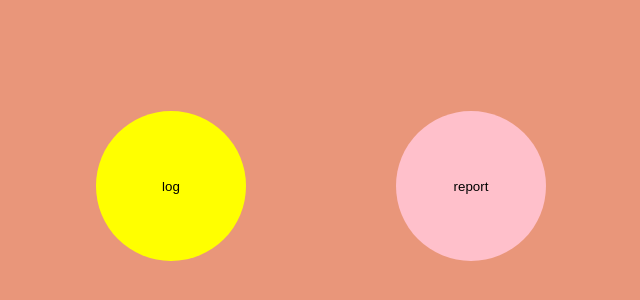
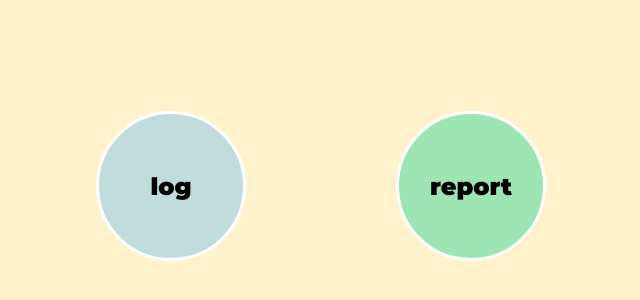
Before and after one commit to MandyGan/Mood-Track-App, a React (Create React App) app: page / in a window 1280 px wide. Shown: the part 214-514 px from the top of the page, without its empty margins (319-959 px from the left). Built offline with nearby package versions, Linux system fonts and the light colour scheme.

Commit message:
Update the button colors on HomeScreen

```diff
--- a/src/components/HomeScreen.css
+++ b/src/components/HomeScreen.css
@@ -1,5 +1,12 @@
+
+@font-face {
+  font-family: 'Montserrat';
+  font-style: normal;
+  font-weight: 900;
+  src: url('../assets/fonts/Montserrat/Montserrat-VariableFont_wght.ttf') format('truetype');
+}
 .homeScreenContainer {
-    background-color: darksalmon;
+    background-color: #FFF2CC;
     height: 100%;
     display: flex;
     align-items: center;
@@ -10,12 +17,15 @@
     height: 150px;
     width: 150px;
     border-radius: 50%;
-    border: none;
+    border: solid;
+    border-color: white;
+    font-family: "Montserrat", sans-serif;
+    font-size: 24px;
   }
   .logButton {
-    background-color: yellow;
+    background-color: rgb(192, 220, 219) ;
 
   }
   .reportButton {
-      background-color: pink
+      background-color:#9de6b3
   }
```
